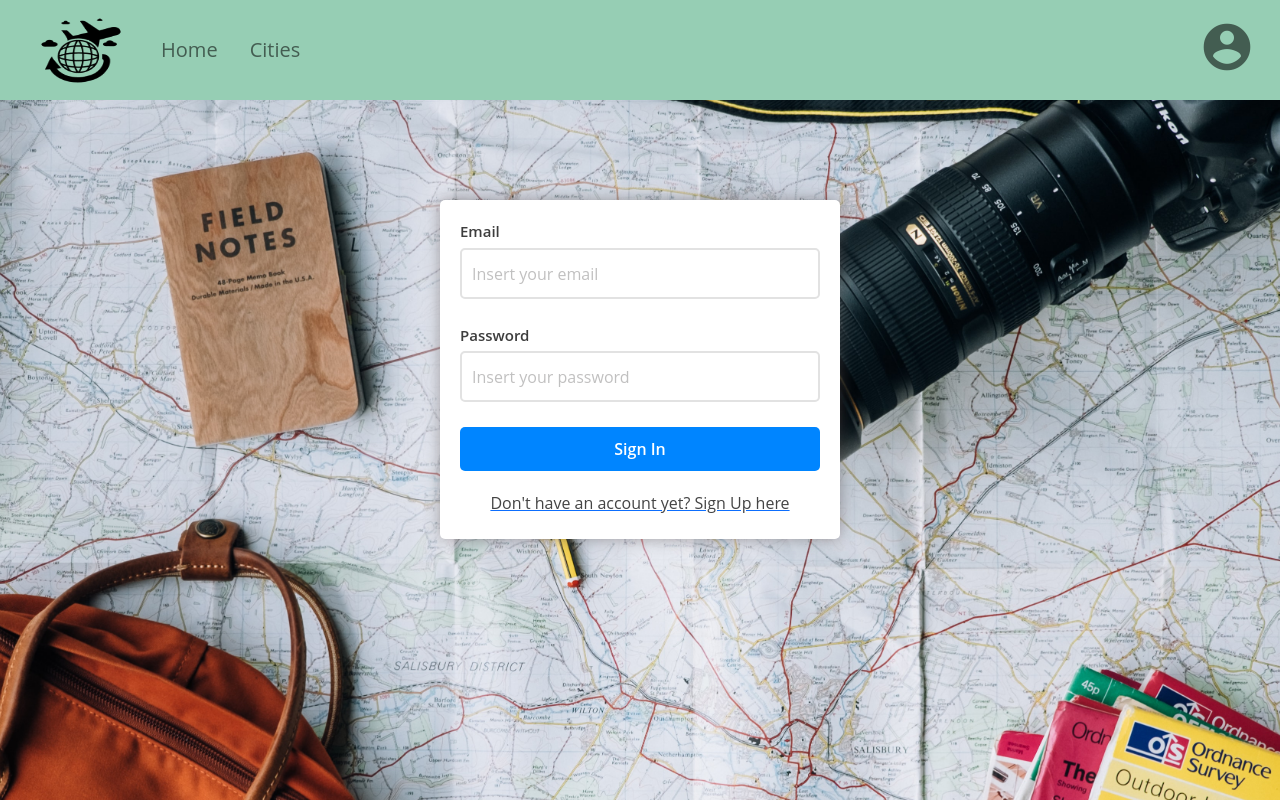
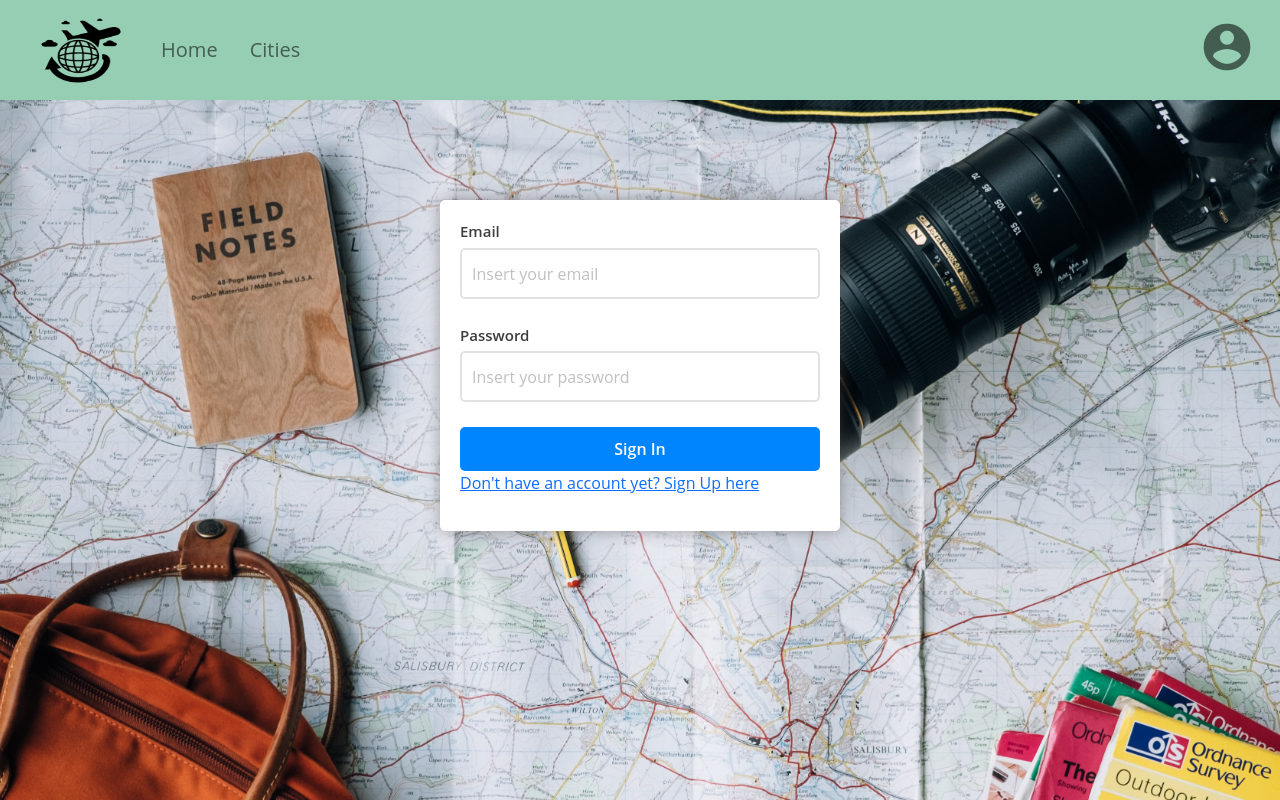
Before and after one commit to asdtha/My-Tinerary, a React (Create React App) app: page /signin in a window 1280 px wide. Shown: the top 800 px of the page. Built offline with nearby package versions, Linux system fonts and the light colour scheme.

Commit message:
form adjustments

```diff
--- a/src/components/forms/form.css
+++ b/src/components/forms/form.css
@@ -99,17 +99,16 @@ body {
 	color: #20a520;
 }
 
-.change-form-message {
+.signin-form-message a{
 	text-decoration: none;
-	color: black;
 	color: rgb(68, 68, 68);
 	cursor: pointer;
 	display: flex;
 	justify-content: center;
-	margin-top: 20px;
-	margin-bottom: 4px;
+	margin-top: 1rem;
+	margin-bottom: -2rem;
+}
 
-}
 
 .signup-form-message a{
 	text-decoration: none;
@@ -117,8 +116,8 @@ body {
 	cursor: pointer;
 	display: flex;
 	justify-content: center;
- 	margin-top: 10px;
-    margin-bottom: -15px;
+	margin-top: 1rem;
+	margin-bottom: -2rem;
 }
 
 ::placeholder{
```
